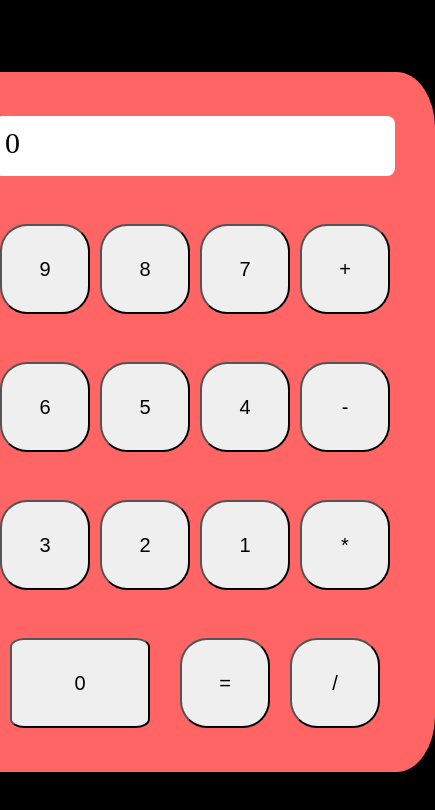
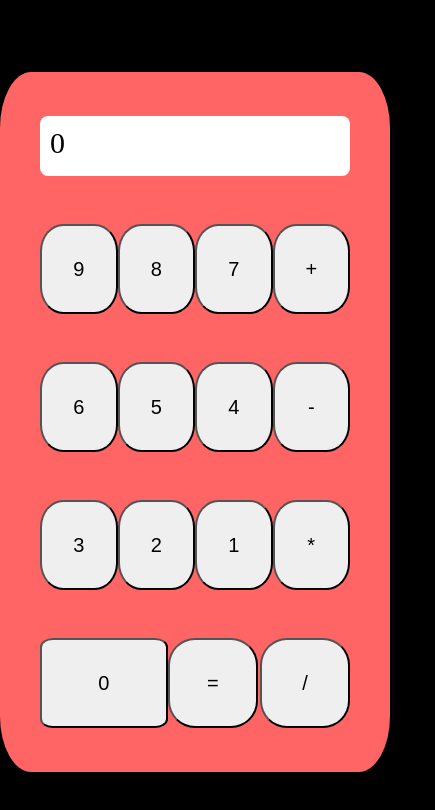
Before and after one commit to calculator12321/calculator12321.github.io, a plain HTML site: page index.html in a window 390 px wide. Shown: the whole page, 435 px wide, since content can reach past the window. Drawn offline with Linux system fonts and the light colour scheme.

Commit message:
Add files via upload

```diff
--- a/css/style.css
+++ b/css/style.css
@@ -17,7 +17,7 @@ body {
     display: flex;
     flex-direction: column;
     justify-content: space-around;
-    width: 500px;
+    max-width: 500px;
     height: 700px;
     background-color: rgb(255, 101, 101);
     border-radius: 8%;
@@ -54,3 +54,10 @@ button {
     display: flex;
     justify-content: space-between;
 }
+
+@media (max-width: 500px) {
+    .wrap {
+        width: 100%;
+
+    }
+}
--- a/js/script.js
+++ b/js/script.js
@@ -50,5 +50,4 @@ document.addEventListener('DOMContentLoaded', () => {
                 break;
         }
     })
-    console.dir(navigator)
 })
```
